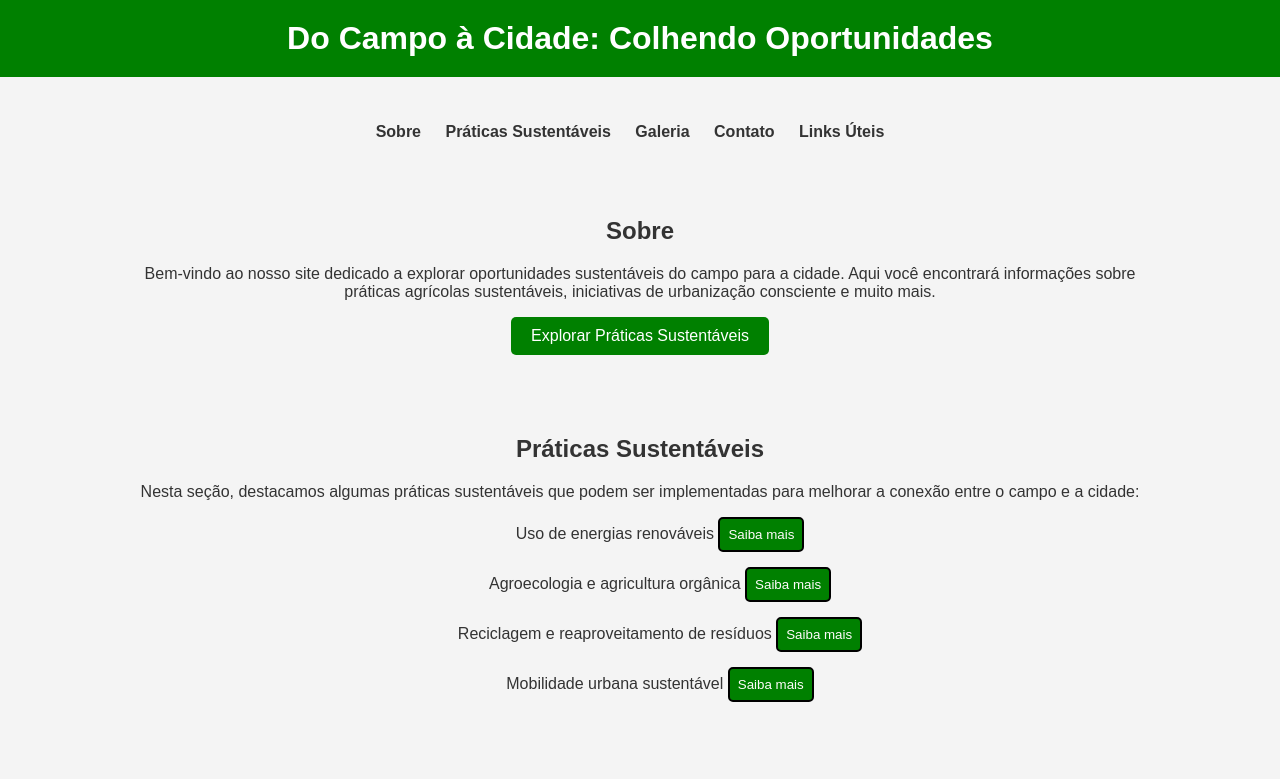
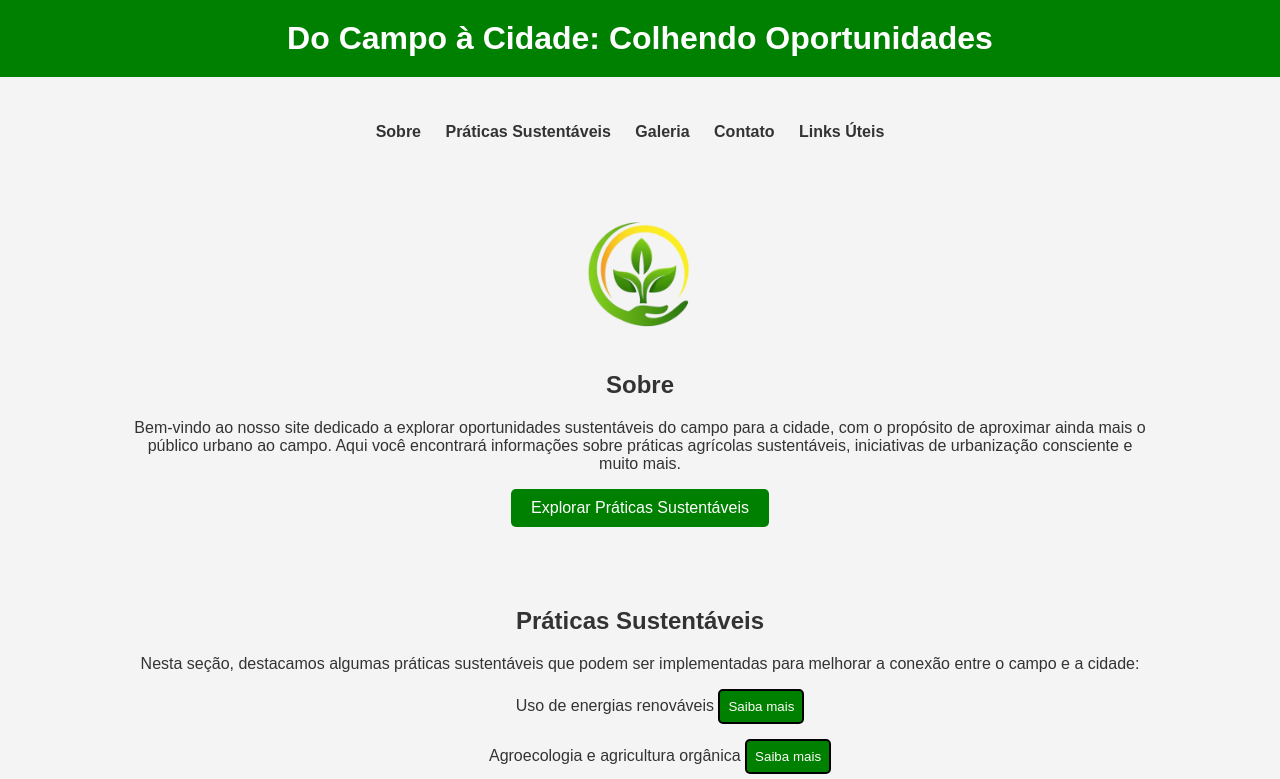
Before and after one commit to Barcotinho2/Projeto-Agrinho, a plain HTML site: page index.html in a window 1280 px wide. Shown: the top 779 px of the page. Drawn offline with Linux system fonts and the light colour scheme.

Commit message:
Add files via upload

```diff
--- a/index.html
+++ b/index.html
@@ -26,8 +26,9 @@
 
     <div id="sobre" class="container">
         <section>
+            <img class="logo" src="logo.png" alt="logo do site">
             <h2>Sobre</h2>
-            <p>Bem-vindo ao nosso site dedicado a explorar oportunidades sustentáveis do campo para a cidade. Aqui você encontrará informações sobre práticas agrícolas sustentáveis, iniciativas de urbanização consciente e muito mais.</p>
+            <p>Bem-vindo ao nosso site dedicado a explorar oportunidades sustentáveis do campo para a cidade, com o propósito de aproximar ainda mais o público urbano ao campo. Aqui você encontrará informações sobre práticas agrícolas sustentáveis, iniciativas de urbanização consciente e muito mais.</p>
             <a href="#praticas" class="button">Explorar Práticas Sustentáveis</a>
         </section>
     </div>
--- a/style.css
+++ b/style.css
@@ -161,3 +161,7 @@ section {
     text-align: center;
     grid-template-columns: 33% 33% 33%;
 }
+
+.logo{
+    height: 150px;
+}
```
Also changed, not shown: logo.png (added).
